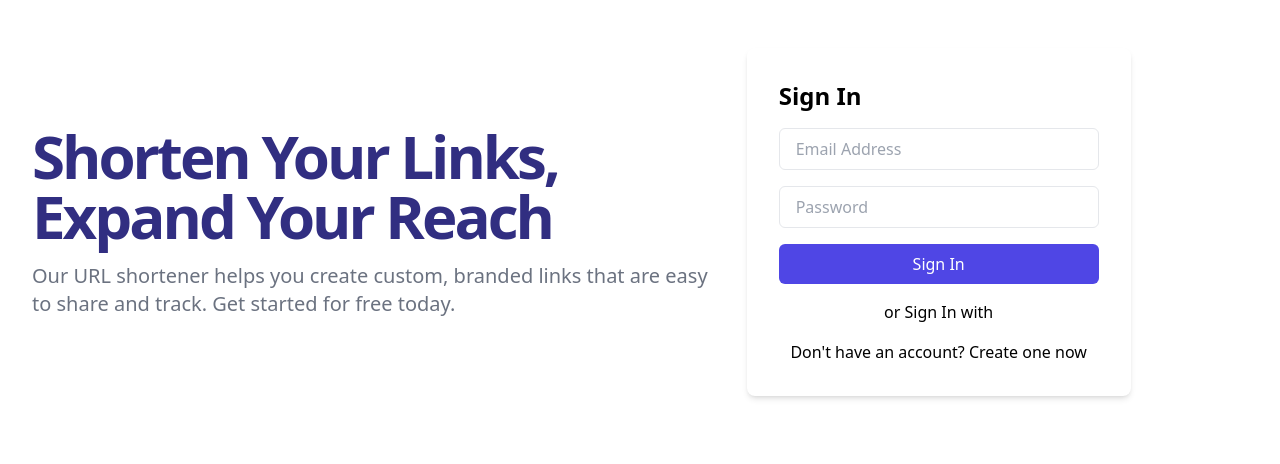
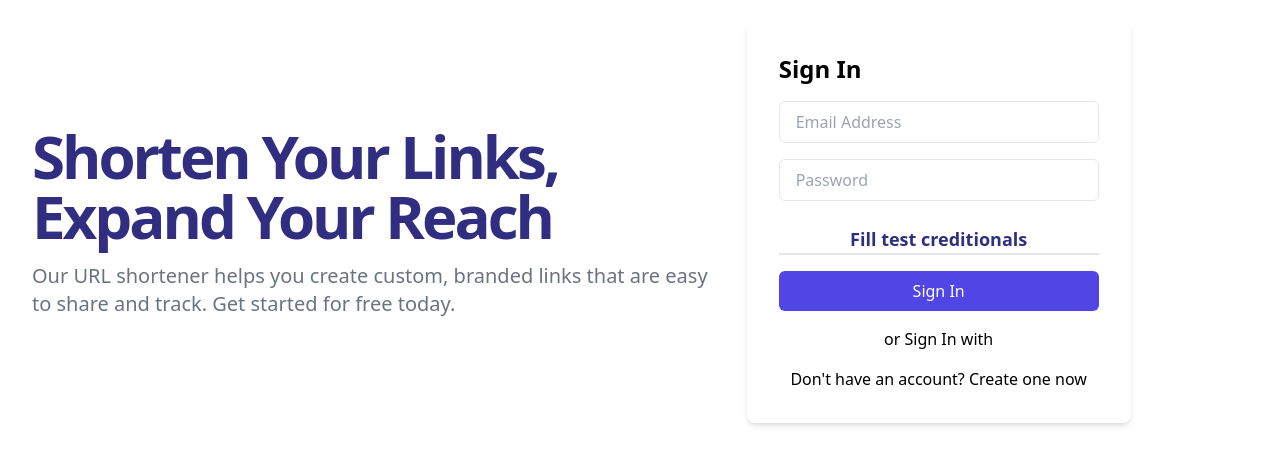
Before and after one commit to KanekarSnehal/tiny-url-frontend, a Vue app: page /auth/login in a window 1280 px wide. Shown: the part 178-642 px from the top of the page. Built offline with nearby package versions, Linux system fonts and the light colour scheme; no server answers.

Commit message:
feat: add login with test creds

```diff
--- a/src/views/LoginView.vue
+++ b/src/views/LoginView.vue
@@ -9,6 +9,7 @@
               name="email"
               type="email"
               v-model="email"
+              v-bind="emailProps"
               placeholder="Email Address"
               class="w-full px-4 py-2 border rounded-md focus:ring-indigo-500 focus:border-indigo-500"
             />
@@ -20,11 +21,13 @@
               name="password"
               type="password"
               v-model="password"
+              v-bind="passwordProps"
               placeholder="Password"
               class="w-full px-4 py-2 border rounded-md focus:ring-indigo-500 focus:border-indigo-500"
             />
             <p class="error text-red-600">{{ errors.password }}</p>
           </div>
+          <p class="border-b-2 border-primary-300  my-4 px-4 pt-2  hover:border-b-4 cursor-pointer font-semibold text-indigo-900 text-lg hover:text-indigo-800 self-center text-center" @click="fillTestCreditionals">Fill test creditionals</p>
           <div class="form-fields">
             <button
               class="w-full px-4 py-2 bg-indigo-600 text-white rounded-md hover:bg-indigo-700 focus:outline-none focus:ring-indigo-500 focus:ring-offset-2 focus:ring-offset-indigo-200"
@@ -101,7 +104,7 @@ const [password, passwordProps] = defineField('password');
   const onSubmit = handleSubmit(async () => {
     try {
       await userStore.login({ email: email.value, password: password.value });
-      if(userStore.error.explanation) {
+      if (userStore.error.explanation) {
         error.value = userStore.error.explanation;
         return;
       }
@@ -113,4 +116,9 @@ const [password, passwordProps] = defineField('password');
       console.error(error);
     }
   });
+
+  const fillTestCreditionals = () => {
+    email.value = import.meta.env.VITE_TEST_EMAIL
+    password.value = import.meta.env.VITE_TEST_PASSWORD
+  }
 </script>
```
Lines whose indentation alone changed are shown as unchanged.
